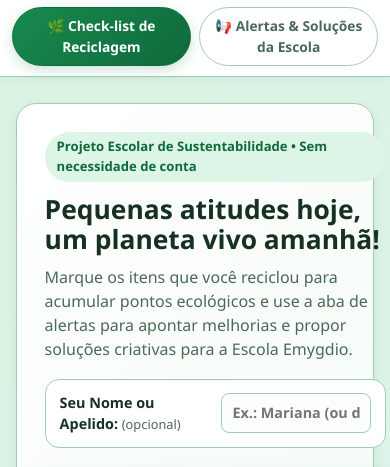
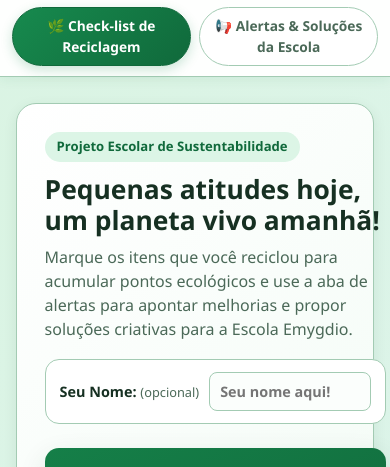
Before and after one commit to Combxzzz/EcoEscola, a plain HTML site: page index.html in a window 390 px wide. Shown: the part 92-559 px from the top of the page. Drawn offline with Linux system fonts and the light colour scheme.

Commit message:
adjusting layout for mobile

```diff
--- a/index.html
+++ b/index.html
@@ -59,7 +59,7 @@
     <!-- Bloco Hero: Boas-vindas, Nome do Aluno (Opcional) e Nível Ecológico -->
     <section class="hero card" aria-labelledby="heroTitle">
       <div class="hero-content">
-        <span class="pill-tag">Projeto Escolar de Sustentabilidade • Sem necessidade de conta</span>
+        <span class="pill-tag">Projeto Escolar de Sustentabilidade</span>
         <h1 id="heroTitle">Pequenas atitudes hoje, um planeta vivo amanhã!</h1>
         <p class="hero-subtitle">
           Marque os itens que você reciclou para acumular pontos ecológicos e use a aba de alertas para apontar melhorias e propor soluções criativas para a Escola Emygdio.
@@ -68,12 +68,12 @@
         <!-- Campo de nome opcional no começo do site -->
         <div class="student-quick-bar">
           <label class="inline-field" for="studentName">
-            <span>Seu Nome ou Apelido: <small class="text-hint">(opcional)</small></span>
+            <span>Seu Nome: <small class="text-hint">(opcional)</small></span>
             <input
               type="text"
               id="studentName"
               maxlength="60"
-              placeholder="Ex.: Mariana (ou deixe em branco para anônimo)"
+              placeholder="Seu nome aqui!"
               autocomplete="name"
             />
           </label>
```
